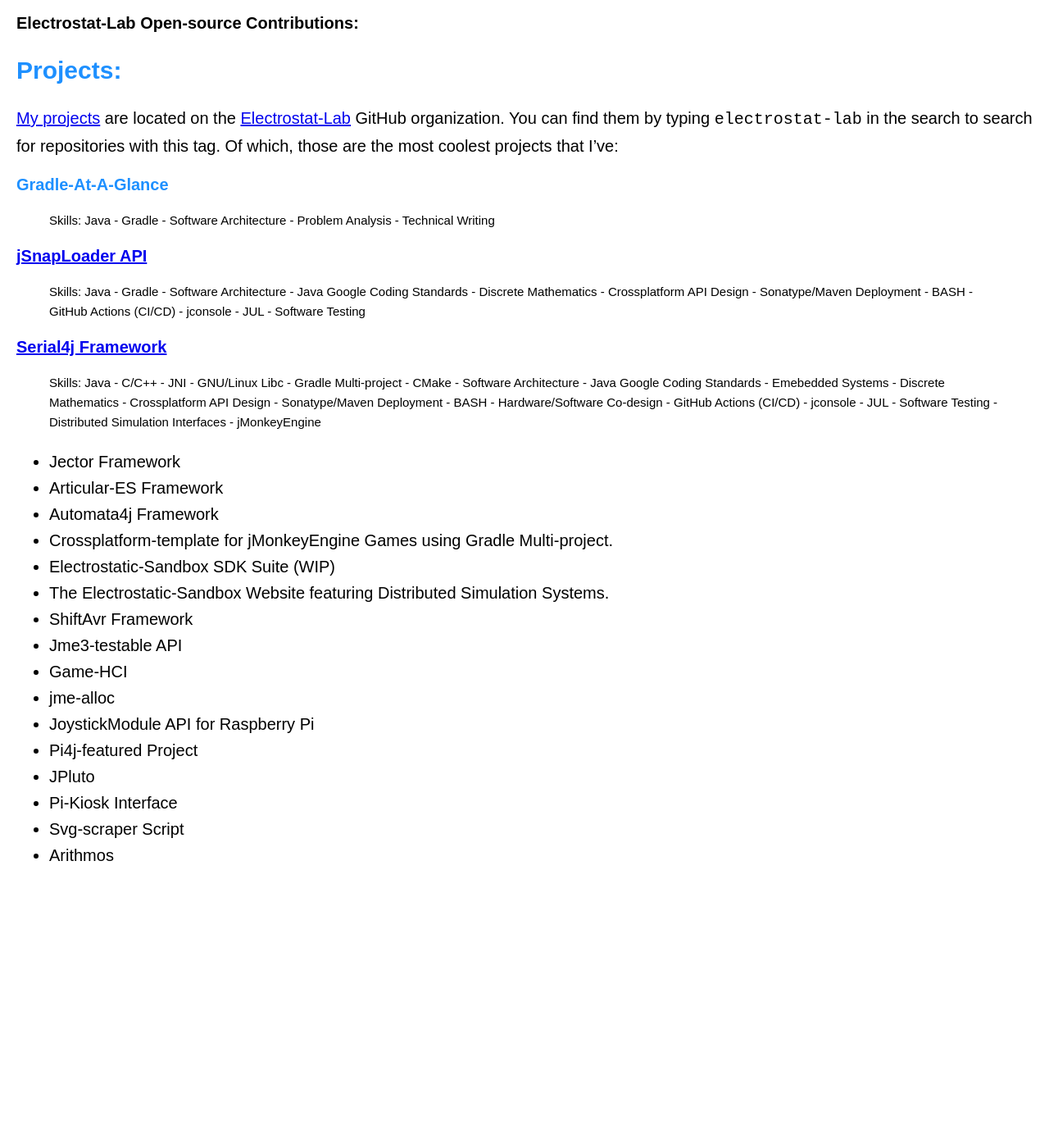
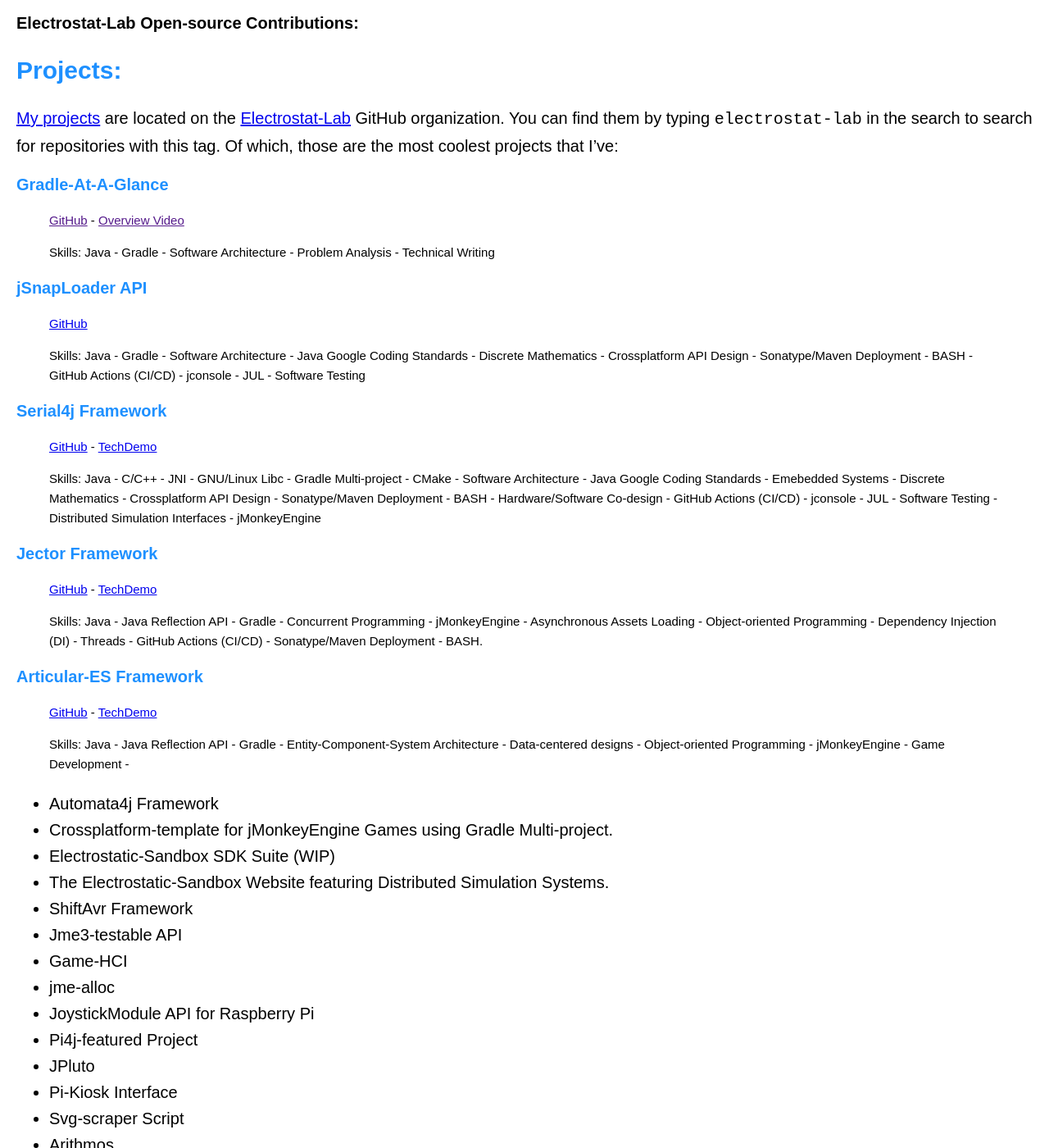
Before and after one commit to pavly-gerges/pavly-gerges, a Jekyll site: the page built from resume/index.md, in a window 1280 px wide and 1400 px high, scrolled down 2291 px. Shown: the whole window at 82% size. Built offline with Jekyll 4.4.1, drawn with Linux system fonts in a browser that asks for light colours; our own code applies the rules of GitHub Pages for plain Markdown files; before the commit the page ends 3390 px from its top, so only the background shows below that.

Commit message:
Update index.md

```diff
--- a/resume/index.md
+++ b/resume/index.md
@@ -31,16 +31,30 @@ Welcome, it's an honor for me that you've reached here! I'm Pavly Gerges, aka. p
 [My projects](https://github.com/orgs/Electrostat-Lab/repositories?language=&q=electrostat-lab&sort=&type=all) are located on the [Electrostat-Lab](https://github.com/Electrostat-Lab) GitHub organization. You can find them by typing `electrostat-lab` in the search to search for repositories with this tag. Of which, those are the most coolest projects that I've:
 
 ### Gradle-At-A-Glance
+> [GitHub]() - [Overview Video]()
+>
 > Skills: Java - Gradle - Software Architecture - Problem Analysis - Technical Writing
 
-### [jSnapLoader API](https://github.com/Electrostat-Lab/jSnapLoader/)
+### jSnapLoader API
+> [GitHub](https://github.com/Electrostat-Lab/jSnapLoader)
+>
 > Skills: Java - Gradle - Software Architecture - Java Google Coding Standards - Discrete Mathematics - Crossplatform API Design - Sonatype/Maven Deployment - BASH - GitHub Actions (CI/CD) - jconsole - JUL - Software Testing
 
-### [Serial4j Framework](https://github.com/Electrostat-Lab/Serial4j)
+### Serial4j Framework
+> [GitHub](https://github.com/Electrostat-Lab/Serial4j) - [TechDemo](https://www.youtube.com/watch?v=ebsMKR3PFVA)
+>
 > Skills: Java - C/C++ - JNI - GNU/Linux Libc - Gradle Multi-project - CMake - Software Architecture - Java Google Coding Standards - Emebedded Systems - Discrete Mathematics - Crossplatform API Design - Sonatype/Maven Deployment - BASH - Hardware/Software Co-design - GitHub Actions (CI/CD) - jconsole - JUL - Software Testing - Distributed Simulation Interfaces - jMonkeyEngine
 
-* Jector Framework
-* Articular-ES Framework
+### Jector Framework
+> [GitHub](https://github.com/Electrostat-Lab/Jector) - [TechDemo](https://www.youtube.com/watch?v=CjjXpxce37w)
+>
+> Skills: Java - Java Reflection API - Gradle - Concurrent Programming - jMonkeyEngine - Asynchronous Assets Loading - Object-oriented Programming - Dependency Injection (DI) - Threads - GitHub Actions (CI/CD) - Sonatype/Maven Deployment - BASH.
+
+### Articular-ES Framework
+> [GitHub](https://github.com/Electrostat-Lab/Articular-ES) - [TechDemo](https://www.youtube.com/watch?v=CnjUakuqlMI)
+>
+> Skills: Java - Java Reflection API - Gradle - Entity-Component-System Architecture - Data-centered designs - Object-oriented Programming - jMonkeyEngine - Game Development -
+
 * Automata4j Framework
 * Crossplatform-template for jMonkeyEngine Games using Gradle Multi-project.
 * Electrostatic-Sandbox SDK Suite (WIP)
```
